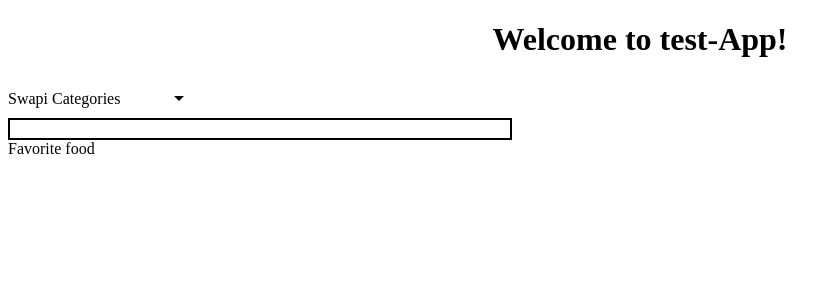
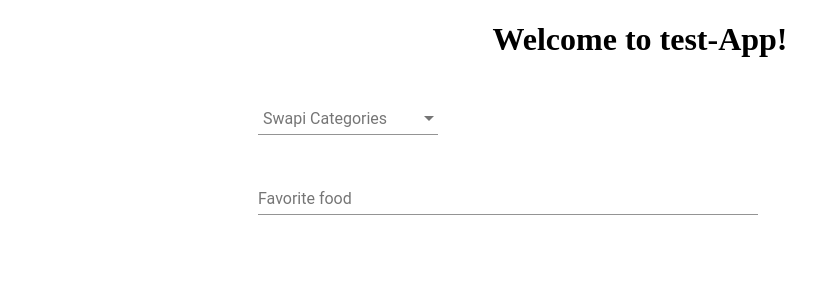
Before and after one commit to Patt578/testRoot, an Angular app: page / in a window 1280 px wide. Shown: the top 300 px of the page, without its empty margins (0-840 px from the left). Built offline with nearby package versions, Linux system fonts and the light colour scheme.

Commit message:
form marterial styling

```diff
--- a/src/app/app.module.ts
+++ b/src/app/app.module.ts
@@ -29,6 +29,10 @@ import { FrontendSearchFunctionComponent } from './frontend-search-function/fron
     MatSelectModule,
     AppRoutingModule,
   ],
+  exports: [
+    MatInputModule,
+    MatSelectModule
+  ],
   providers: [],
   bootstrap: [AppComponent]
 })
--- a/src/app/frontend-search-function/frontend-search-function.component.css
+++ b/src/app/frontend-search-function/frontend-search-function.component.css
@@ -11,8 +11,10 @@
 mat-form-field {
     margin-top: 10px;
     margin-right: 12px;
+    margin-bottom: 5px;
+    margin-left: 50%;
 }
 
-input {
-    border: 2px solid black;
+mat-label {
+    margin: 5px 5px;
 }
--- a/src/app/frontend-search-function/frontend-search-function.component.html
+++ b/src/app/frontend-search-function/frontend-search-function.component.html
@@ -1,13 +1,13 @@
+<form class="example-form">
     <mat-form-field>
         <mat-label>Swapi Categories</mat-label>
-    <mat-select>
+        <mat-select value=" ">
             <mat-option value="people">people</mat-option>
             <mat-option value="starships">ships</mat-option>
             <mat-option value="films">films</mat-option>
         </mat-select>
     </mat-form-field>
 
-<form class="example-form">
     <mat-form-field class="example-full-width">
         <input matInput placeholder="Favorite food" value="">
     </mat-form-field>
--- a/src/styles.css
+++ b/src/styles.css
@@ -1 +1,2 @@
 /* You can add global styles to this file, and also import other style files */
+@import "~@angular/material/prebuilt-themes/indigo-pink.css";
```
Lines whose indentation alone changed are shown as unchanged.
